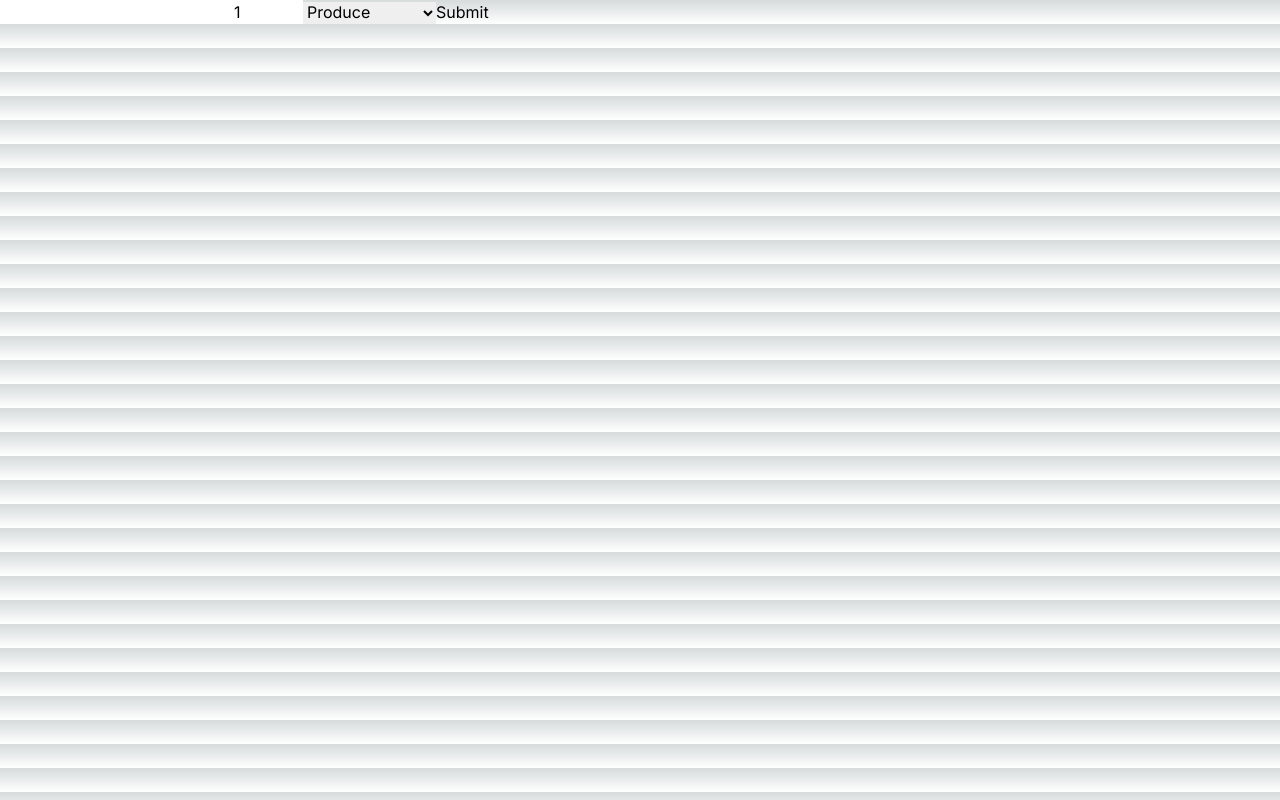
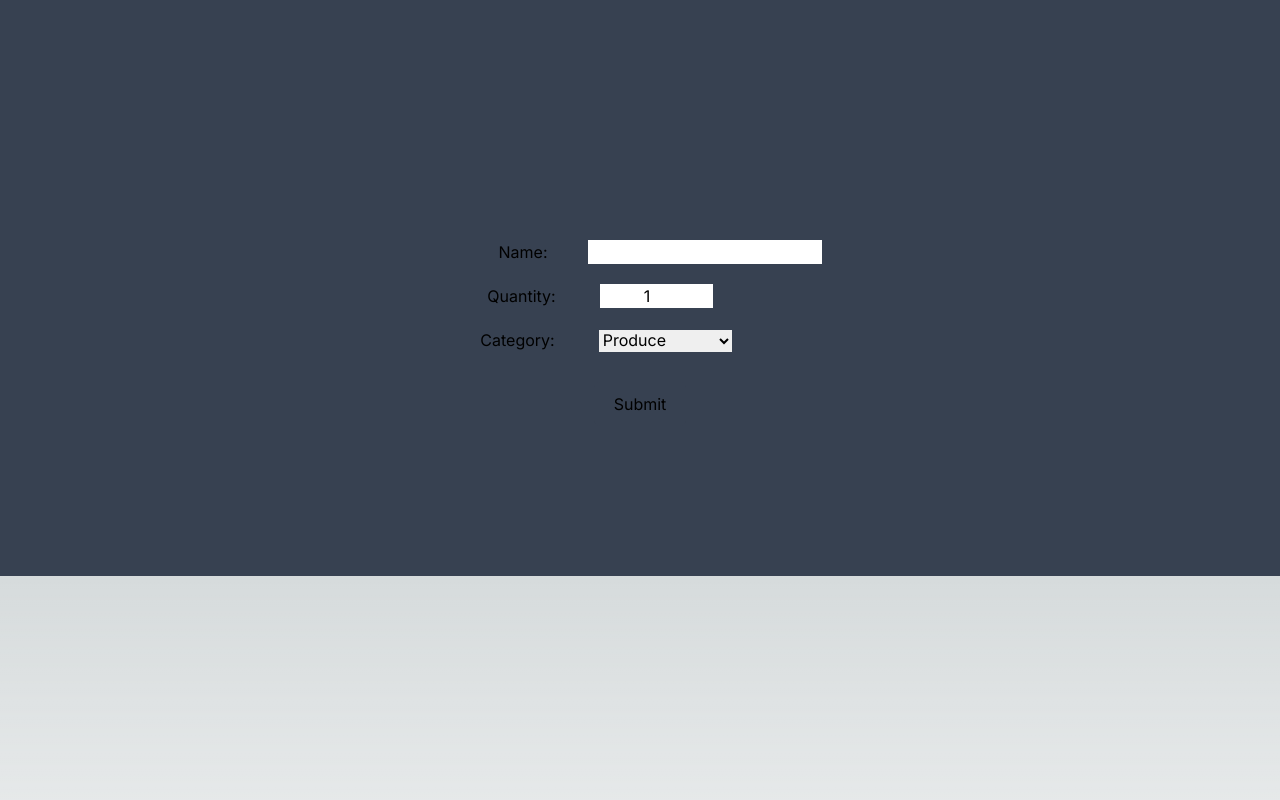
Before and after one commit to SourabhThakur01/cprg306-assignments, a Next.js app: page /week4 in a window 1280 px wide. Built offline with nearby package versions, Linux system fonts and the light colour scheme.

Commit message:
Update new-item.js

```diff
--- a/app/week4/new-item.js
+++ b/app/week4/new-item.js
@@ -37,25 +37,36 @@ export default function NewItem() {
     }
 
     return(
-        <main>
+        <main className="bg-gray-700 p-40">
+            <div className="text-center">
             <form>
-                <input type="text" value={name} onChange={handleChangeName} required/>
-                <input type="number" min={1} max={99} value={quantity} onChange={handleChangeQuantity} required />
-                <select value={category} onChange={handleChangeCategory}>
-                    <option value="produce">Produce</option>
-                    <option value="dairy">Dairy</option>
-                    <option value="meat">Meat</option>
-                    <option value="bakery">Bakery</option>
-                    <option value="frozen foods">Frozen Foods</option>
-                    <option value="canned goods">Canned Goods</option>
-                    <option value="dry goods">Dry Goods</option>
-                    <option value="beverages">Beverages</option>
-                    <option value="snacks">Snacks</option>
-                    <option value="household">Household</option>
-                    <option value="other">Other</option>Category
+                <label className="block pl-10 mt-20 ">
+                    <span className="">Name:</span>
+                <input type="text" value={name} onChange={handleChangeName} required className="text-black ml-10"/>
+                </label>
+                <label className="block pr-20 mt-5">
+                    <span className="mr-11">Quantity:</span>
+                <input type="number" min={1} max={99} value={quantity} onChange={handleChangeQuantity} required className="text-black pl-11"/>
+                </label>
+                <label className="block pr-20 mt-5 mb-10">
+                    <span className="mr-11 ml-3">Category:</span>
+                <select value={category} onChange={handleChangeCategory} className="text-black ">
+                    <option value="produce" className="text-black">Produce</option>
+                    <option value="dairy" className="text-black">Dairy</option>
+                    <option value="meat" className="text-black">Meat</option>
+                    <option value="bakery" className="text-black">Bakery</option>
+                    <option value="frozen foods" className="text-black">Frozen Foods</option>
+                    <option value="canned goods" className="text-black">Canned Goods</option>
+                    <option value="dry goods" className="text-black">Dry Goods</option>
+                    <option value="beverages" className="text-black">Beverages</option>
+                    <option value="snacks" className="text-black">Snacks</option>
+                    <option value="household" className="text-black">Household</option>
+                    <option value="other" className="text-black">Other</option>Category
                 </select>
-                <submit onClick={handleSubmit}>Submit</submit>
+                </label>
+                    <submit onClick={handleSubmit} className="py-3 px-5 bg-gray-700 hover:bg-gray-500 rounded-md">Submit</submit>
             </form>
+            </div>
         </main>
     )
 }
```
